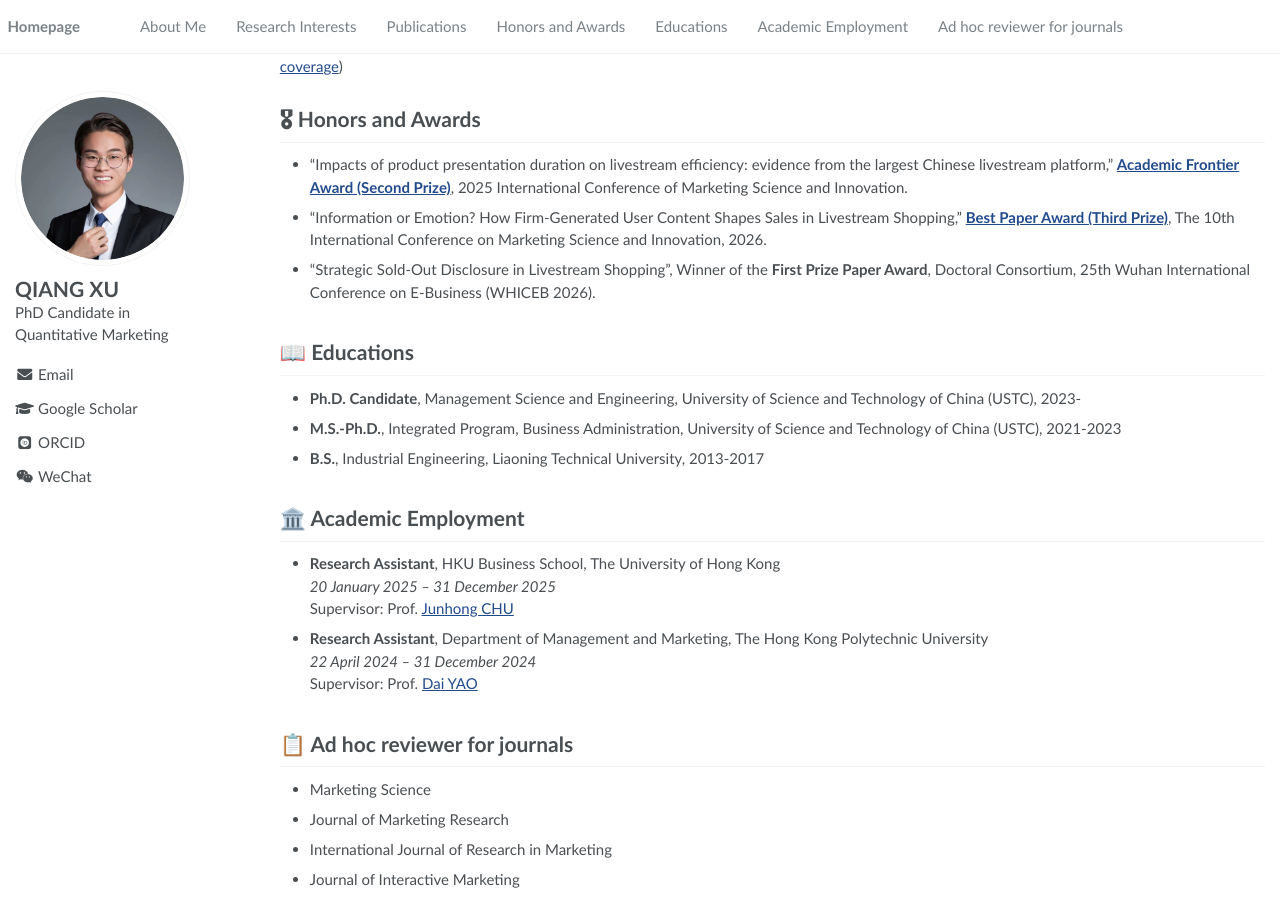
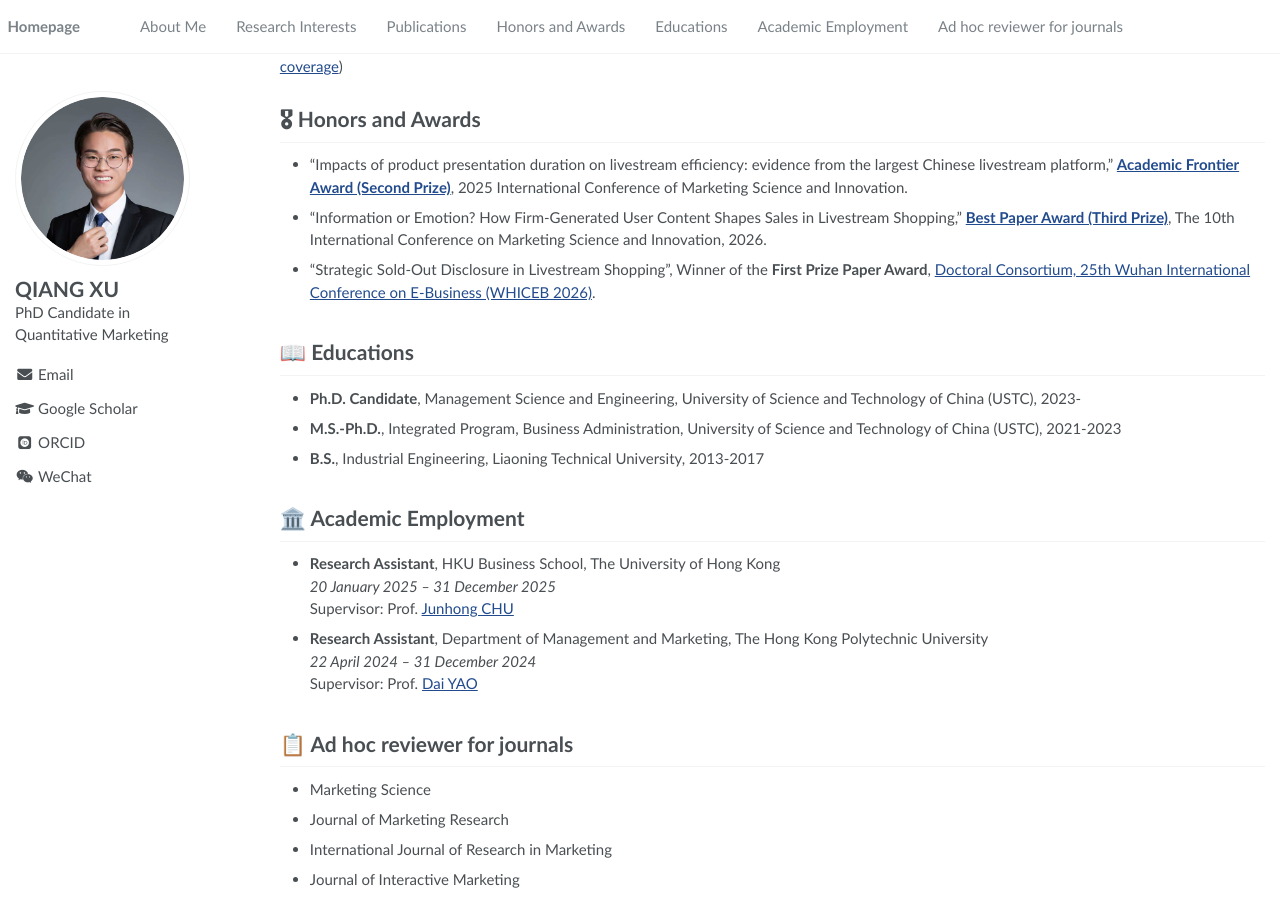
Before and after one commit to xuqiang/xuqiang.github.io, a Jekyll site: the page built from _pages/about.md, in a window 1280 px wide and 900 px high, scrolled down 769 px. Built offline with Jekyll 4.4.1, drawn with Linux system fonts in a browser that asks for light colours; some web fonts are replaced; part of the change alters nothing that is shown.

```diff
--- a/_pages/about.md
+++ b/_pages/about.md
@@ -56,7 +56,7 @@ Please feel free to reach out if you share similar research interests or wish to
 # 🎖 Honors and Awards
 - “Impacts of product presentation duration on livestream efficiency: evidence from the largest Chinese livestream platform,” [**Academic Frontier Award (Second Prize)**](https://mp.weixin.qq.com/s/NhP_8jsa5BseeM_-qpP9kw), 2025 International Conference of Marketing Science and Innovation.
 - “Information or Emotion? How Firm-Generated User Content Shapes Sales in Livestream Shopping,” [**Best Paper Award (Third Prize)**](https://mp.weixin.qq.com/s/FSWR2RSq7wJXx5cLiZ0X9w), The 10th International Conference on Marketing Science and Innovation, 2026.
-- "Strategic Sold-Out Disclosure in Livestream Shopping", Winner of the **First Prize Paper Award**, Doctoral Consortium, 25th Wuhan International Conference on E-Business (WHICEB 2026).
+- "Strategic Sold-Out Disclosure in Livestream Shopping", Winner of the **First Prize Paper Award**, [Doctoral Consortium, 25th Wuhan International Conference on E-Business (WHICEB 2026)](https://mp.weixin.qq.com/s/lGAjJ25mfZtbnB41T7kvTw).
 
 
 <span class='anchor' id='educations'></span>
```
